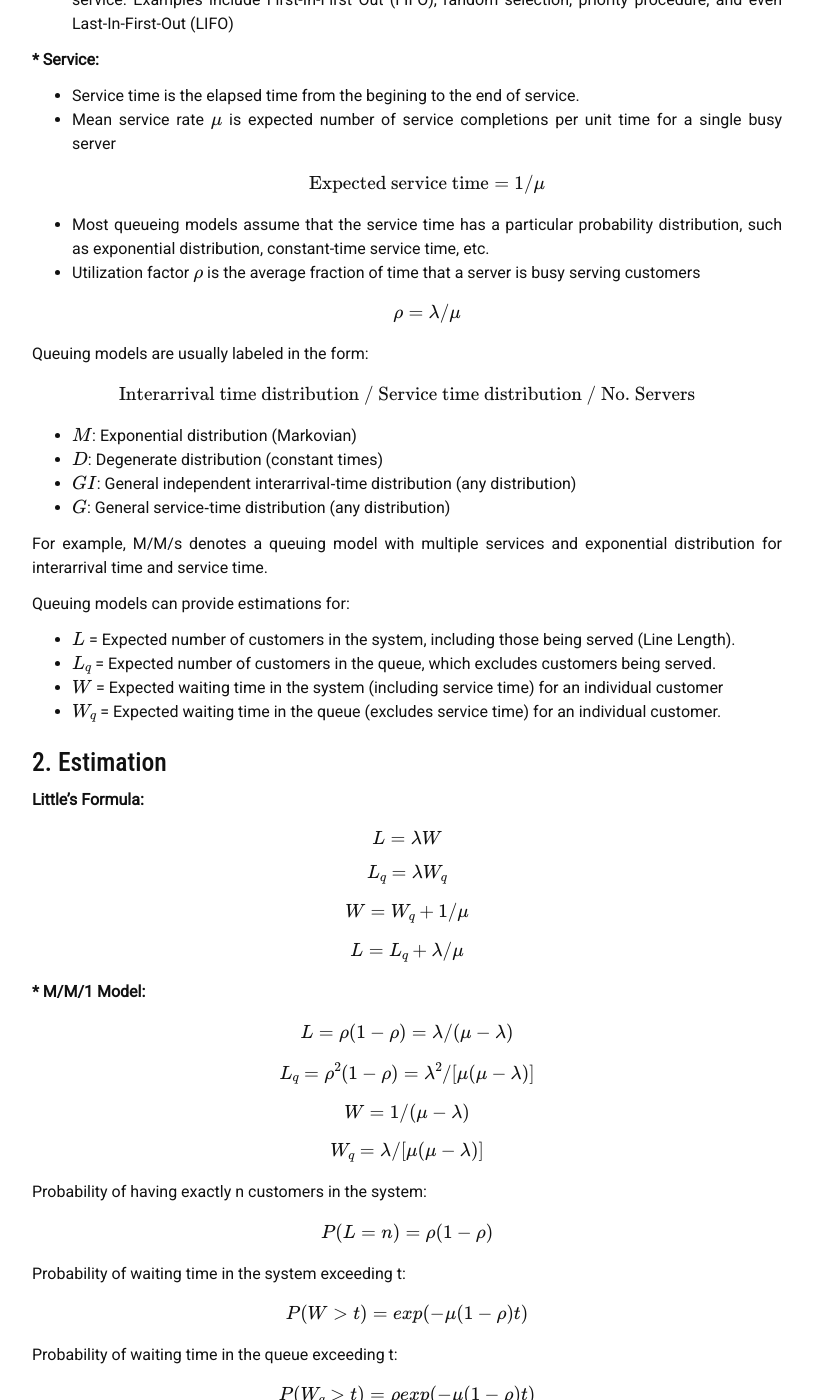
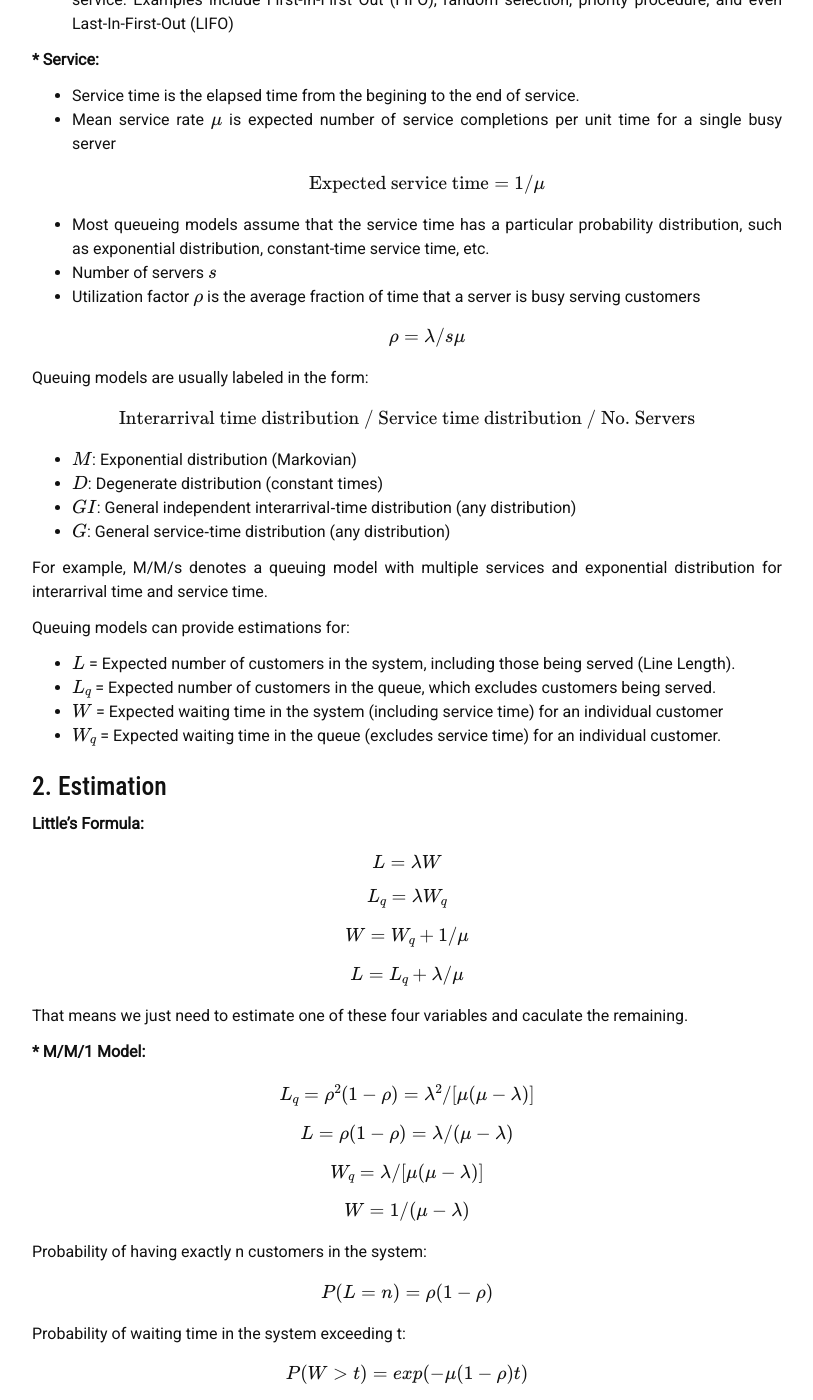
Before and after one commit to liambll/blog-archive, a Jekyll site: the page built from _posts/2017-07-02-queuing-model.markdown, in a window 1280 px wide and 1400 px high, scrolled down 1027 px. Shown: the whole window, without its empty margins (233-1046 px from the left). Built offline with Jekyll 4.4.1, drawn with Linux system fonts in a browser that asks for light colours; nearby versions of some CDN libraries; formulas are drawn with MathJax 3; comment, search, counter and statistics services are not loaded.

Commit message:
Update 2017-07-02-queuing-model.markdown

```diff
--- a/_posts/2017-07-02-queuing-model.markdown
+++ b/_posts/2017-07-02-queuing-model.markdown
@@ -42,9 +42,10 @@ __* Service:__
 {\text{Expected service time}} = 1/\mu
 \\]
   * Most queueing models assume that the service time has a particular probability distribution, such as exponential distribution, constant-time service time, etc.
+  * Number of servers \\(s\\)
   * Utilization factor \\(ρ\\) is the average fraction of time that a server is busy serving customers
 \\[
-ρ = \lambda /\mu
+ρ = \lambda /s\mu
 \\]
 
 Queuing models are usually labeled in the form:
@@ -78,19 +79,20 @@ W = W_q + 1/\mu
 \\[
 L = L_q + \lambda /\mu
 \\]
+That means we just need to estimate one of these four variables and caculate the remaining.
 
 __* M/M/1 Model:__
+\\[
+L_q = ρ^2(1-ρ) = \lambda ^2/[\mu (\mu - \lambda)]
+\\]
 \\[
 L = ρ(1-ρ) = \lambda /(\mu - \lambda)
 \\]
 \\[
-L_q = ρ^2(1-ρ) = \lambda ^2/[\mu (\mu - \lambda)]
+W_q = \lambda /[\mu (\mu - \lambda)]
 \\]
 \\[
 W = 1 /(\mu - \lambda)
-\\]
-\\[
-W_q = \lambda /[\mu (\mu - \lambda)]
 \\]
 Probability of having exactly n customers in the system:
 \\[
```
